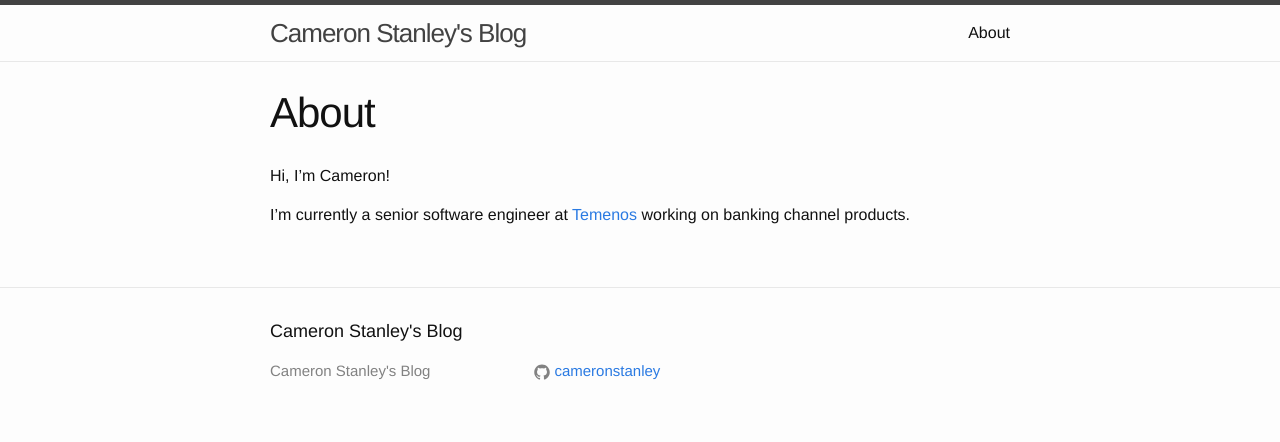
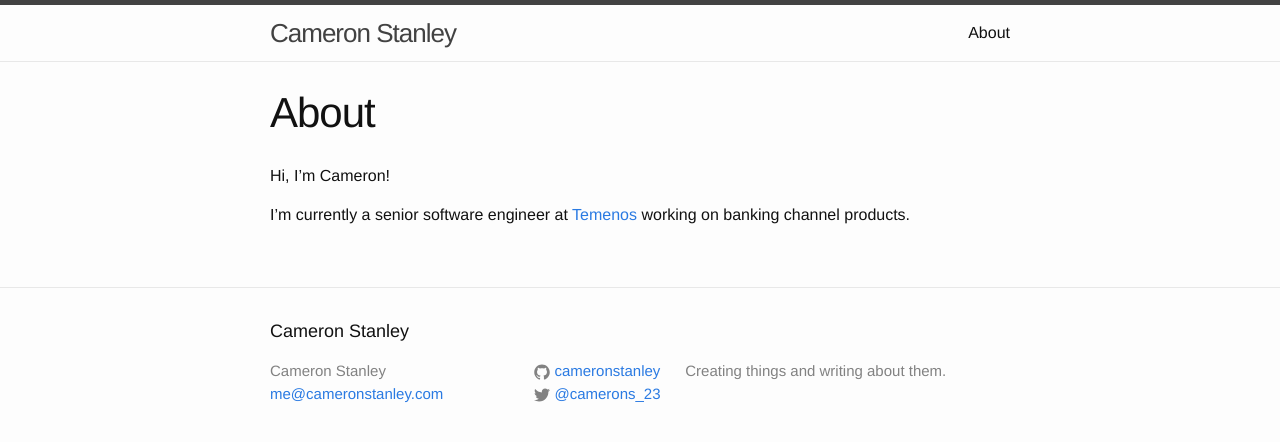
Before and after one commit to cameronstanley/cameronstanley.github.io, a Jekyll site: the page built from about.md, in a window 1280 px wide. Shown: the top 442 px of the page. Built offline with Jekyll 4.4.1, drawn with Linux system fonts in a browser that asks for light colours.

Commit message:
Update config with contact info and description

```diff
--- a/_config.yml
+++ b/_config.yml
@@ -1,10 +1,10 @@
 # Site settings
-title: Cameron Stanley's Blog
-email:
-description:
+title: Cameron Stanley
+email: me@cameronstanley.com
+description: Creating things and writing about them.
 baseurl: ""
 url: "http://cameronstanley.com"
-twitter_username:
+twitter_username: "@camerons_23"
 github_username: cameronstanley
 
 # Build settings
```
